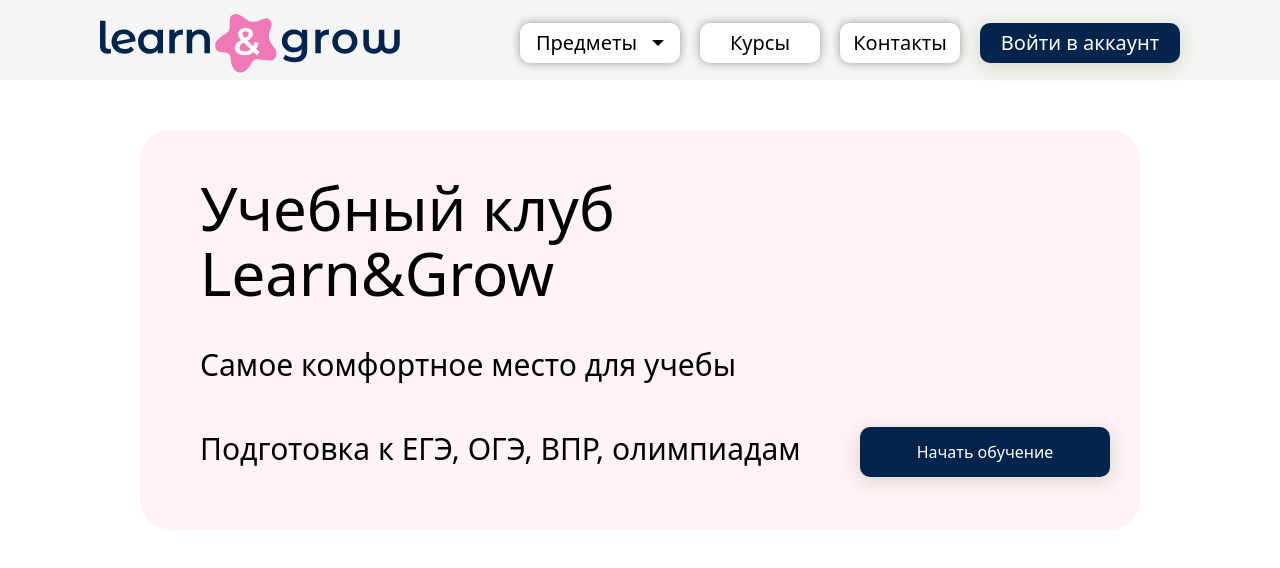
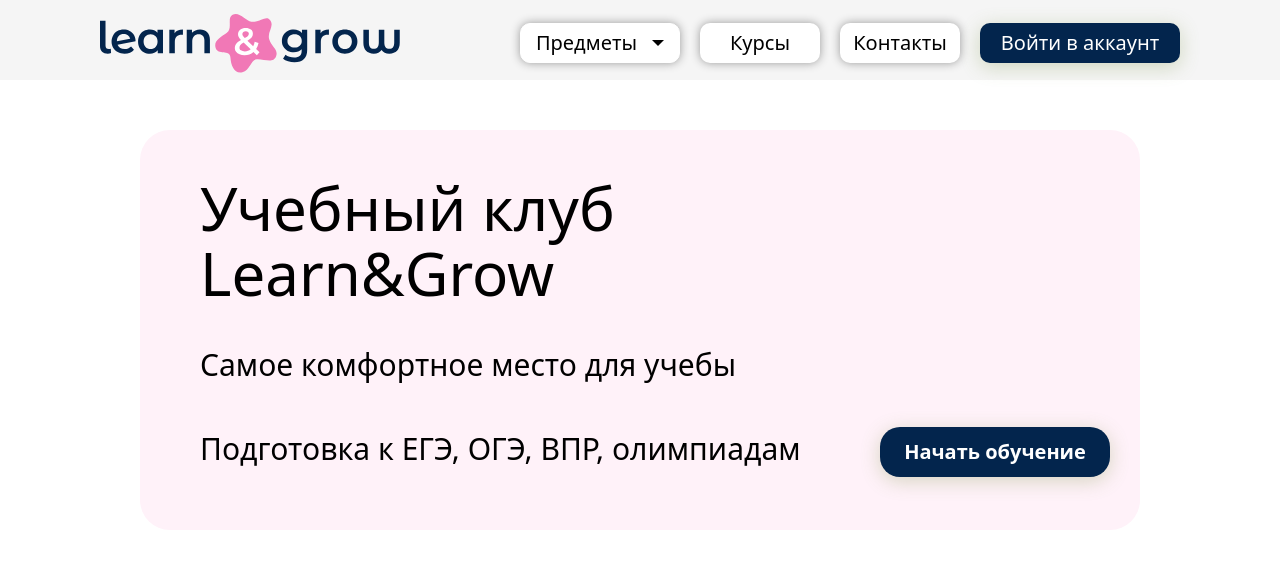
Before and after one commit to learnngrow-school/learnngrow-frontend, a React (Vite) app: page /main in a window 1280 px wide. Shown: the top 568 px of the page. Built offline with nearby package versions, Linux system fonts and the light colour scheme.

Commit message:
start education btn style

```diff
--- a/src/screens/Main/main.css
+++ b/src/screens/Main/main.css
@@ -40,6 +40,9 @@
 }
 
 .button-start-study{
-  width: 250px;
+  width: 230px;
   height: 50px;
+  border-radius: 20px;
+  font-size: 20px;
+  font-weight: 600;
 }
```
